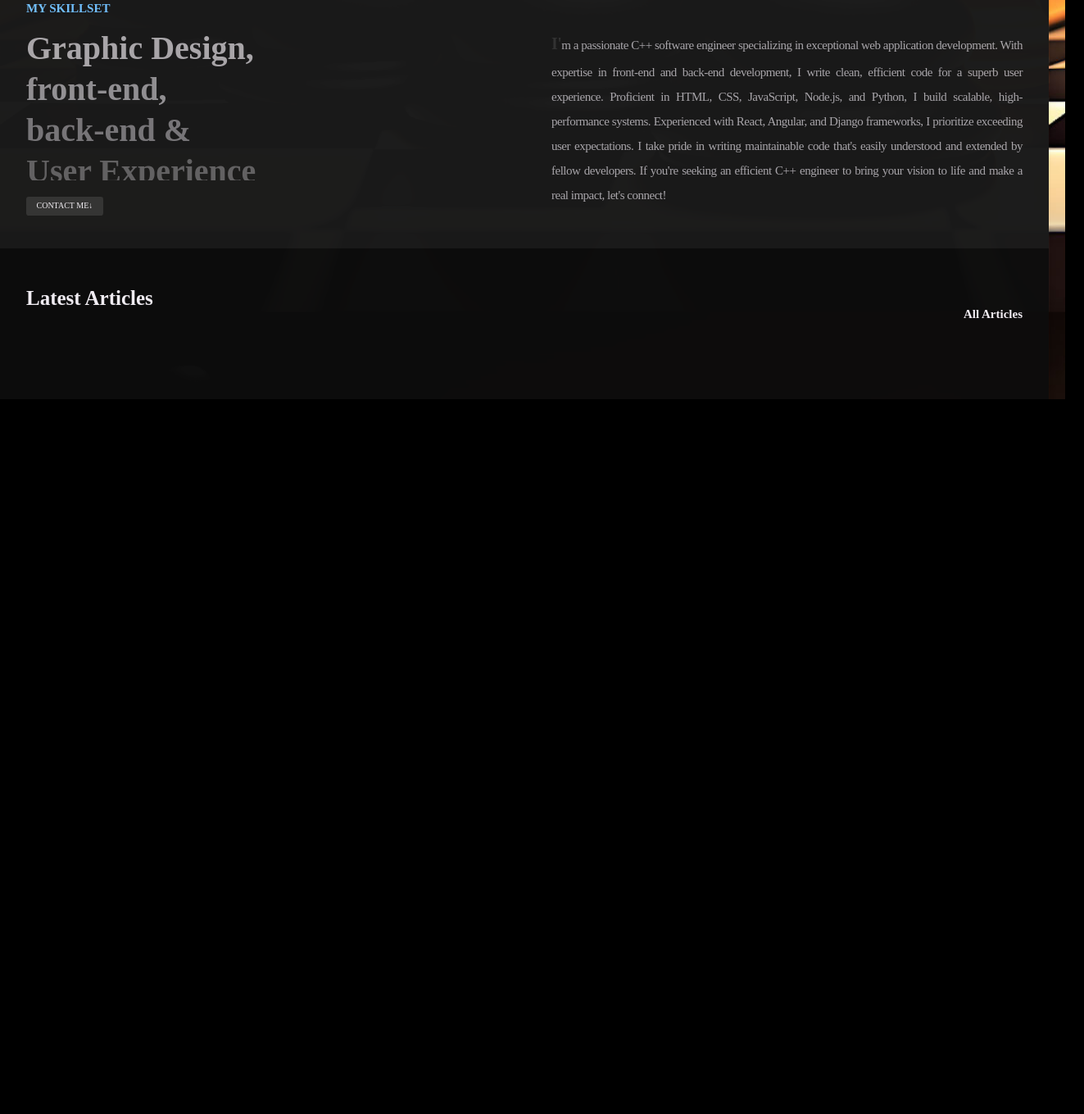
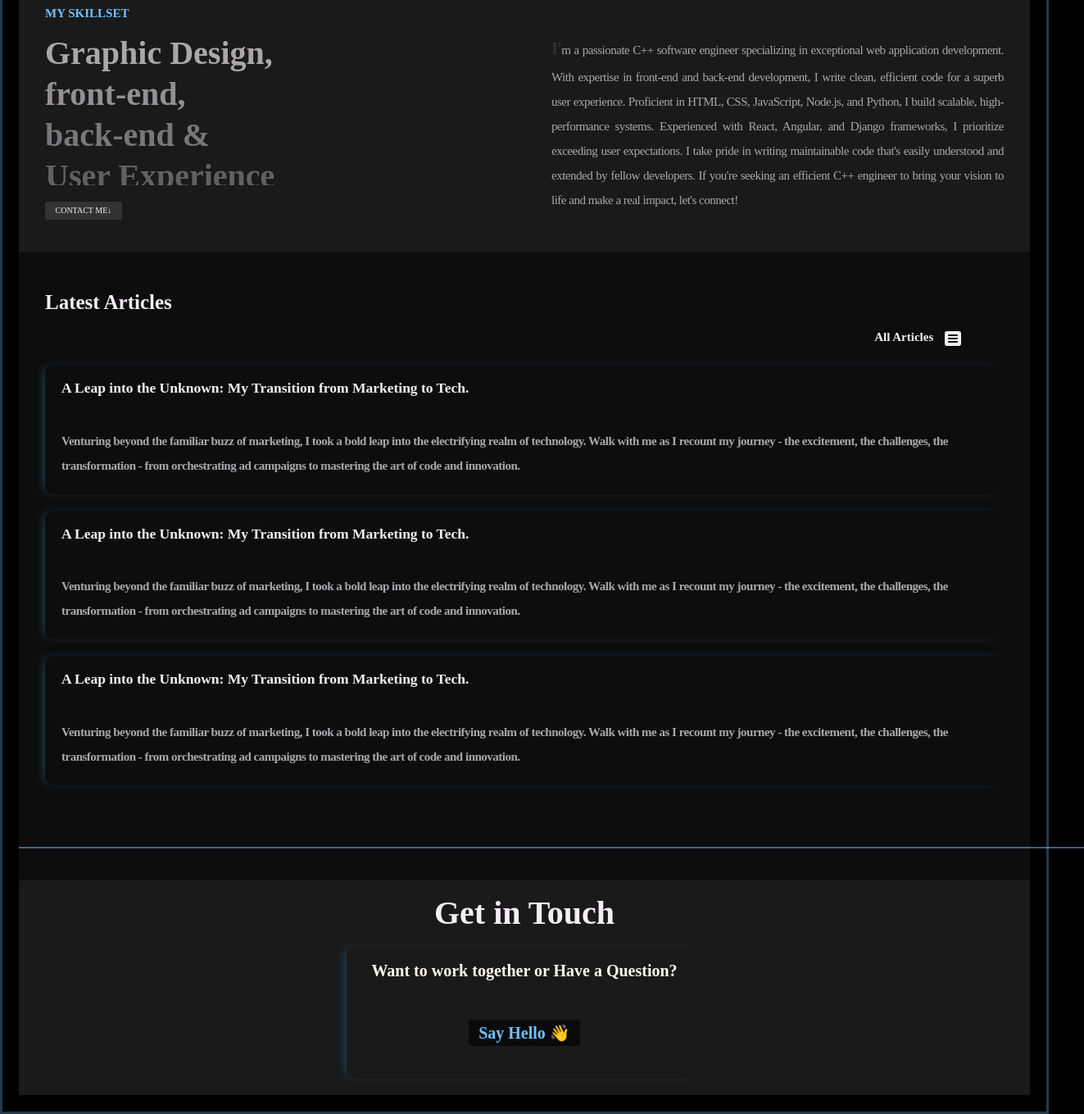
Before and after one commit to MetalHuman38/personalWeb, a plain HTML site: page index.html in a window 1280 px wide. Shown: the part 615-1974 px from the top of the page at 82% size, 1323 px wide, since content can reach past the window. Before the commit the page ends 1102 px from the top, so only its background shows below. Drawn offline with Linux system fonts and the light colour scheme; a web font is replaced by a local one.

Commit message:
Update-V

```diff
--- a/index.html
+++ b/index.html
@@ -88,11 +88,58 @@
             </h1>
           </div>
           <div class="all-article-heading">
-          <a class="all-article-link" href="#">All Articles</a>
+          <a class="all-article-link" href="#">
+            All Articles
+            <svg xmlns="http://www.w3.org/2000/svg" class="icon-tabler-article-filled-filled" width="24" height="24" viewBox="0 0 24 24" stroke-width="2" stroke="currentColor" fill="none" stroke-linecap="round" stroke-linejoin="round">
+              <path stroke="none" d="M0 0h24v24H0z" fill="none"></path>
+              <path d="M19 3a3 3 0 0 1 2.995 2.824l.005 .176v12a3 3 0 0 1 -2.824 2.995l-.176 .005h-14a3 3 0 0 1 -2.995 -2.824l-.005 -.176v-12a3 3 0 0 1 2.824 -2.995l.176 -.005h14zm-2 12h-10l-.117 .007a1 1 0 0 0 0 1.986l.117 .007h10l.117 -.007a1 1 0 0 0 0 -1.986l-.117 -.007zm0 -4h-10l-.117 .007a1 1 0 0 0 0 1.986l.117 .007h10l.117 -.007a1 1 0 0 0 0 -1.986l-.117 -.007zm0 -4h-10l-.117 .007a1 1 0 0 0 0 1.986l.117 .007h10l.117 -.007a1 1 0 0 0 0 -1.986l-.117 -.007z" stroke-width="0" fill="currentColor"></path>
+           </svg>
+          </a>
           </div>
+          <div class="clearfix"></div>
+          <div class="card-box">
+              <a class="how-it-started" href="#">
+                <h3 class="HowitStarted">
+                  A Leap into the Unknown: My Transition from Marketing to Tech.
+                </h3>
+                <p class="intro">
+                  Venturing beyond the familiar buzz of marketing, I took a bold leap into the electrifying realm of technology. Walk with me as I recount my journey - the excitement, the challenges, the transformation - from orchestrating ad campaigns to mastering the art of code and innovation.
+                </p>
+              </a>
+          </div>
+          <div class="card-box">
+            <a class="how-it-started" href="#">
+              <h3 class="HowitStarted">
+                A Leap into the Unknown: My Transition from Marketing to Tech.
+              </h3>
+              <p class="intro">
+                Venturing beyond the familiar buzz of marketing, I took a bold leap into the electrifying realm of technology. Walk with me as I recount my journey - the excitement, the challenges, the transformation - from orchestrating ad campaigns to mastering the art of code and innovation.
+              </p>
+            </a>
+        </div>
+        <div class="card-box">
+          <a class="how-it-started" href="#">
+            <h3 class="HowitStarted">
+              A Leap into the Unknown: My Transition from Marketing to Tech.
+            </h3>
+            <p class="intro">
+              Venturing beyond the familiar buzz of marketing, I took a bold leap into the electrifying realm of technology. Walk with me as I recount my journey - the excitement, the challenges, the transformation - from orchestrating ad campaigns to mastering the art of code and innovation.
+            </p>
+          </a>
       </div>
       </div>
+      </div>
+      <div class="straightline-2"></div>
     </section>
+
   </main>
+
+  <footer class="section-footer">
+      <h3 class="get-in-touch">Get in Touch</h3>
+      <div class="footer-box">
+        <p class="want-to-work">Want to work together or Have a Question? </p>
+        <a class="say-hell0" href="mailto:babsdevprogrammer@icloud.com">Say Hello 👋</a>
+    </div>
+  </footer>
   </body>
 </html>
--- a/style.css
+++ b/style.css
@@ -17,7 +17,7 @@ Default: 1
 Colors:
 Primary - #1c0b19
 Tints - #1a1a1a
-Shades - #72c1ff, #447499
+Shades - #72c1ff, #447499, #223a4c,#172733
 Accents
 Grey
 
@@ -46,12 +46,10 @@ body {
   background-color: #000;
   line-height: 1;
   font-weight: 700;
-  background-image: url("img/chess.jpg");
-  opacity: 0.99;
-  background-repeat: no-repeat;
-  background-size: cover;
-  background-position: center center;
-  background-attachment: fixed;
+  border: 3px solid #223a4c;
+  margin: 0;
+  padding: 20px;
+  box-sizing: border-box;
 }
 
 /*****************************/
@@ -67,12 +65,8 @@ body {
   justify-content: space-between;
   align-items: center;
   padding: 0 50px;
-  background-color: #30343f;
+  background-color: #1a1a1a;
   color: #fff;
-}
-
-.logo {
-  /*margin-right: 30px;*/
 }
 
 .logo-image {
@@ -284,8 +278,8 @@ body {
   width: 100%;
   height: auto;
   object-fit: cover;
-  filter: brightness(0.7);
-  -webkit-filter: brightness(0.7);
+  filter: brightness(40%);
+  -webkit-filter: brightness(40%);
   mix-blend-mode: unset;
   background-image: url(img/Tundepj.jpg);
   backdrop-filter: blur(0.625rem);
@@ -456,22 +450,29 @@ body {
   max-width: 130rem;
   margin: 0 auto;
   padding: 0 3.2rem;
-  display: grid;
-  grid-template-columns: 1fr;
+
   align-items: center;
 }
 
 .blog-heading {
   float: left;
+  margin-bottom: 2rem;
 }
 .all-article-heading {
   float: right;
   clear: both;
   display: flex;
+  margin-right: 5rem;
 }
 .latest {
   font-size: 2.5rem;
   color: #f3eff5;
+}
+
+.icon-tabler-article-filled-filled {
+  margin-left: 8px;
+  display: inline-block;
+  vertical-align: middle;
 }
 
 .all-article-link {
@@ -479,3 +480,82 @@ body {
   color: #f3eff5;
   text-decoration: none;
 }
+
+.clearfix::after {
+  content: "";
+  display: table;
+  clear: both;
+}
+
+.card-box {
+  max-width: 130rem;
+  margin: 2rem 0;
+  border-radius: 10px; /* adjust this to control the roundness of the border */
+  box-shadow: -5px 0px 12px -5px #225276;
+}
+
+.how-it-started {
+  text-decoration: none;
+}
+
+.HowitStarted {
+  color: #f3eff5;
+  font-size: 1.75rem;
+  padding: 2rem;
+}
+
+.intro {
+  color: #aaa7ac;
+  font-size: 1.5rem;
+  line-height: 2;
+  letter-spacing: -0.5px;
+  padding: 2rem;
+}
+
+.section-footer {
+  background-color: #1a1a1a;
+  padding: 2rem 0;
+}
+
+.footer-box {
+  max-width: 130rem;
+  margin: 0 40rem;
+  text-align: center;
+  padding: 2rem 0;
+  border-radius: 10px; /* adjust this to control the roundness of the border */
+  box-shadow: -5px 0px 12px -5px #225276;
+}
+
+.get-in-touch {
+  color: #f3eff5;
+  font-size: 4rem;
+  font-weight: 700;
+  text-align: center;
+  margin: auto;
+  padding-bottom: 2rem;
+}
+
+.want-to-work {
+  font-size: 2rem;
+  color: floralwhite;
+  padding-bottom: 5rem;
+}
+
+.say-hell0:link,
+.say-hell0:visited {
+  font-size: 2rem;
+  text-decoration: none;
+  color: #72c1ff;
+  display: inline-block;
+  padding: 0.625rem 1.25rem;
+  background-color: #0a0a0a;
+  border-radius: 0.4375rem;
+  font-weight: 700;
+  margin-bottom: 2rem;
+  transition: all 0.6s;
+}
+
+.say-hell0:hover,
+.say-hell0:active {
+  background-color: #222222;
+}
```
Also changed, not shown: img/linkend.png.
